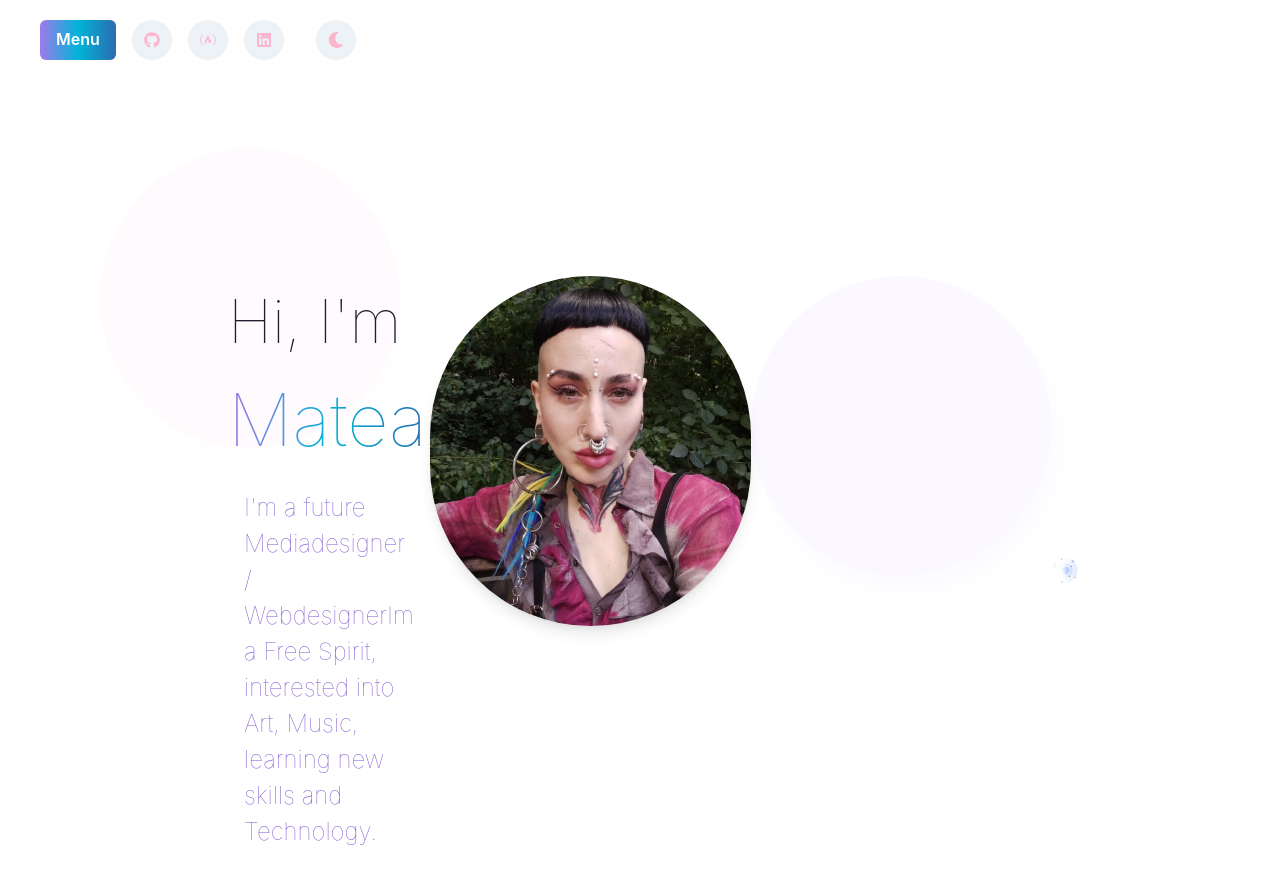
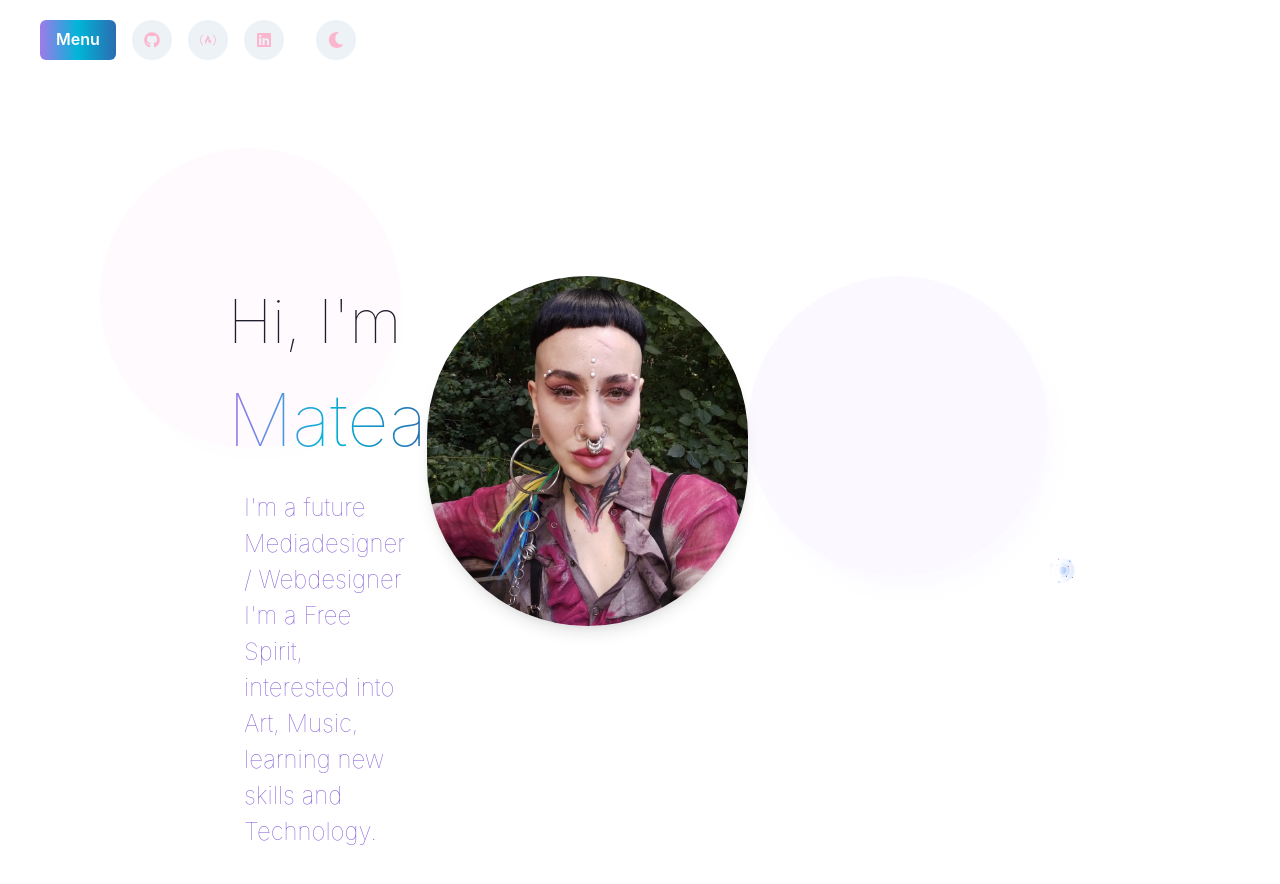
Before and after one commit to mateasportfolio/mtportfolio, a React (Create React App) app: page / in a window 1280 px wide. Shown: the top 884 px of the page. Built offline with nearby package versions, Linux system fonts and the light colour scheme.

Commit message:
modifite typo

```diff
--- a/src/pages/Home.js
+++ b/src/pages/Home.js
@@ -59,13 +59,13 @@ function Home() {
               fontSize="2xl"
               fontWeight="hairline"
             >
-              {" "}
               I'm a future Mediadesigner / Webdesigner
               <span>
-                Im a Free Spirit, interested into Art, Music, learning new
+                <br />
+                I'm a Free Spirit, interested into Art, Music, learning new
                 skills and Technology.
               </span>
-            </Text>{" "}
+            </Text>
           </Box>
 
           <Image
```
